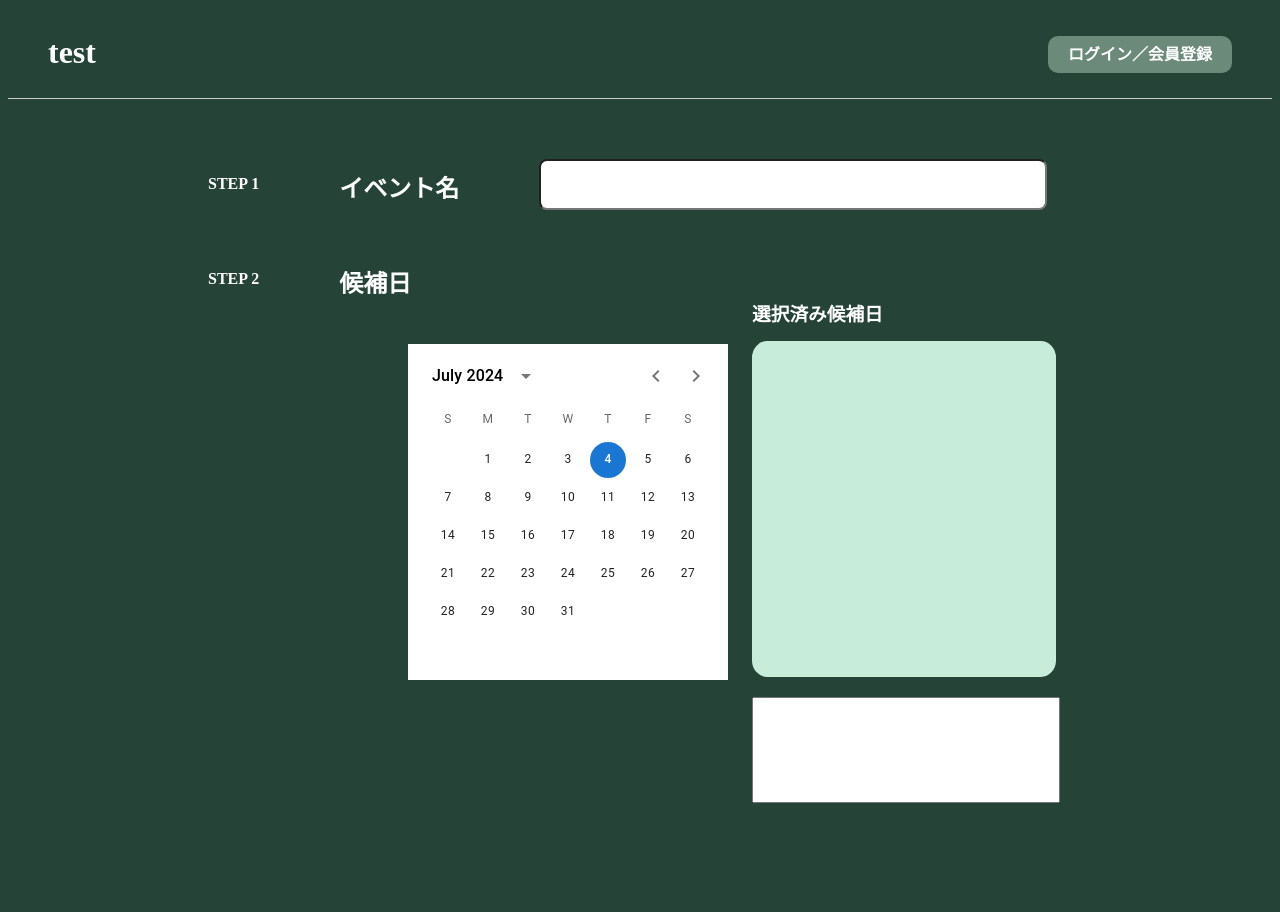
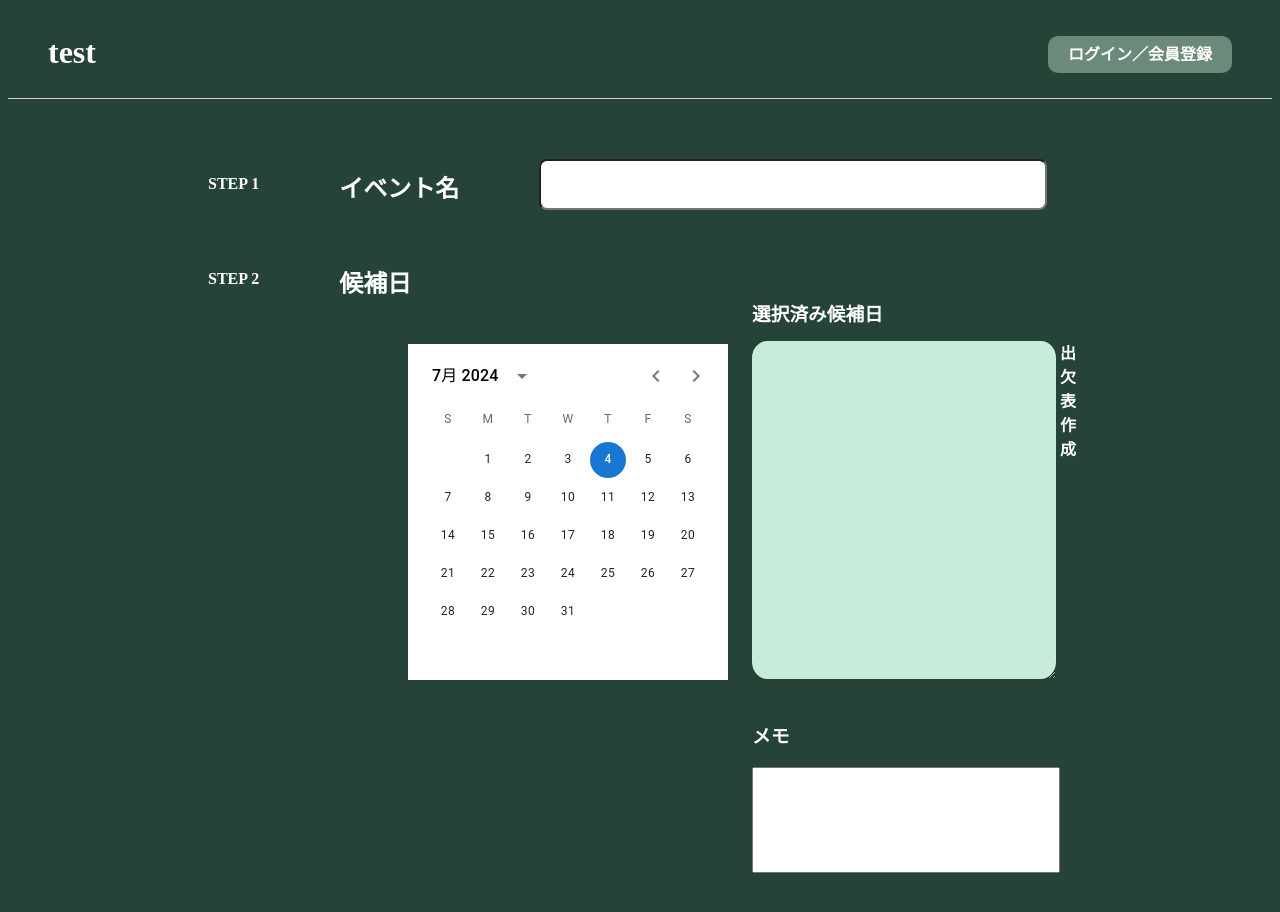
Before and after one commit to tomturner14/nomikaisan, a Next.js app: page / in a window 1280 px wide. Shown: the top 912 px of the page. Before the commit the page ends 861 px from the top, so only its background shows below. Built offline with nearby package versions, Linux system fonts and the light colour scheme.

Commit message:
カレンダー日付選択

```diff
--- a/src/app/globals.css
+++ b/src/app/globals.css
@@ -96,6 +96,10 @@ a {
   margin-left: 80px;
 }
 
+.date-input-section h3{
+  color: white;
+}
+
 .selected_date h3 {
   color: white;
   margin-top: -20px;
--- a/src/app/page.js
+++ b/src/app/page.js
@@ -9,17 +9,27 @@ import "./globals.css";
 import * as React from 'react';
 import { LocalizationProvider } from '@mui/x-date-pickers/LocalizationProvider';
 import { AdapterDayjs } from '@mui/x-date-pickers/AdapterDayjs';
-import { StaticDatePicker } from '@mui/x-date-pickers/StaticDatePicker';
+import { StaticDatePicker, PickersDay } from '@mui/x-date-pickers/StaticDatePicker';
 import dayjs from 'dayjs';
+import 'dayjs/locale/ja';
+import updateLocale from 'dayjs/plugin/updateLocale';
 import { TextField } from "@mui/material";
 import { Duplex } from "stream";
+import Link from "next/link";
+
+dayjs.extend(updateLocale);
+
+dayjs.updateLocale('ja', {
+  weekdays: ['日曜日', '月曜日', '火曜日', '水曜日', '木曜日', '金曜日', '土曜日'],
+  weekdaysShort: ['日', '月', '火', '水', '木', '金', '土'],
+});
 
 function Event(prop) {
   return (
     <div>
-      <h2>{props.title}</h2>
-      <p>All day event? {props.allday ? "Yes" : "No"}</p>
-      <p>Starts on: {props.start.toString()}</p>
+      <h2>{prop.title}</h2>
+      <p>All day event? {prop.allday ? "Yes" : "No"}</p>
+      <p>Starts on: {prop.start.toString()}</p>
     </div>
   );
 }
@@ -38,7 +48,16 @@ Event.defaultProps = {
 }
 
 export default function Home() {
-  const [value, setValue] = useState(dayjs());
+  const [value, setValue] = useState(dayjs().locale('ja'));
+  const [selectedDates, setSelectedDates] = useState([]);
+
+  const handleDateClick = (newValue) => {
+    setValue(newValue);
+    const formattedDate = newValue.locale('ja').format('M月D日 (ddd)');
+    if (!selectedDates.includes(formattedDate)) {
+      setSelectedDates([...selectedDates, formattedDate]);
+    }
+  };
 
   return (
     <div>
@@ -54,27 +73,36 @@ export default function Home() {
         </div>
         <div className="date-section">
           <div className="calendar">
-            <LocalizationProvider dateAdapter={AdapterDayjs}>
+            <LocalizationProvider dateAdapter={AdapterDayjs} locale="ja">
               <StaticDatePicker
                 displayStaticWrapperAs="desktop"
                 openTo="day"
                 value={value}
-                onChange={(newValue) => {
-                  setValue(newValue);
+                onChange={(newValue) => handleDateClick(newValue)}
+                renderInput={(params) => <TextField {...params} />}
+                renderDay={(day, _value, DayComponentProps) => {
+                  return (
+                    <div onClick={() => handleDateClick(day)}>
+                      <PickersDay {...DayComponentProps} />
+                    </div>
+                  );
                 }}
-                renderInput={(params) => <TextField {...params} />}
               />
             </LocalizationProvider>
           </div>
           <div className="date-input-section">
             <div className="selected_date">
               <h3>選択済み候補日</h3>
-              <input type="text" className="selected-date-input"/>
+              <textarea className="selected-date-input" value={selectedDates.join('\n')} readOnly/>
             </div>
+            <h3>メモ</h3>
             <div className="memo">
               <input type="text" className="memo-input"/>
             </div>
           </div>
+          <h4>
+            <Link href="/complete">出欠表作成</Link>
+          </h4>
         </div>
       </div>
     </div>
```
Also changed, not shown: src/app/Complete/page.js (added, +9 -0 lines).
